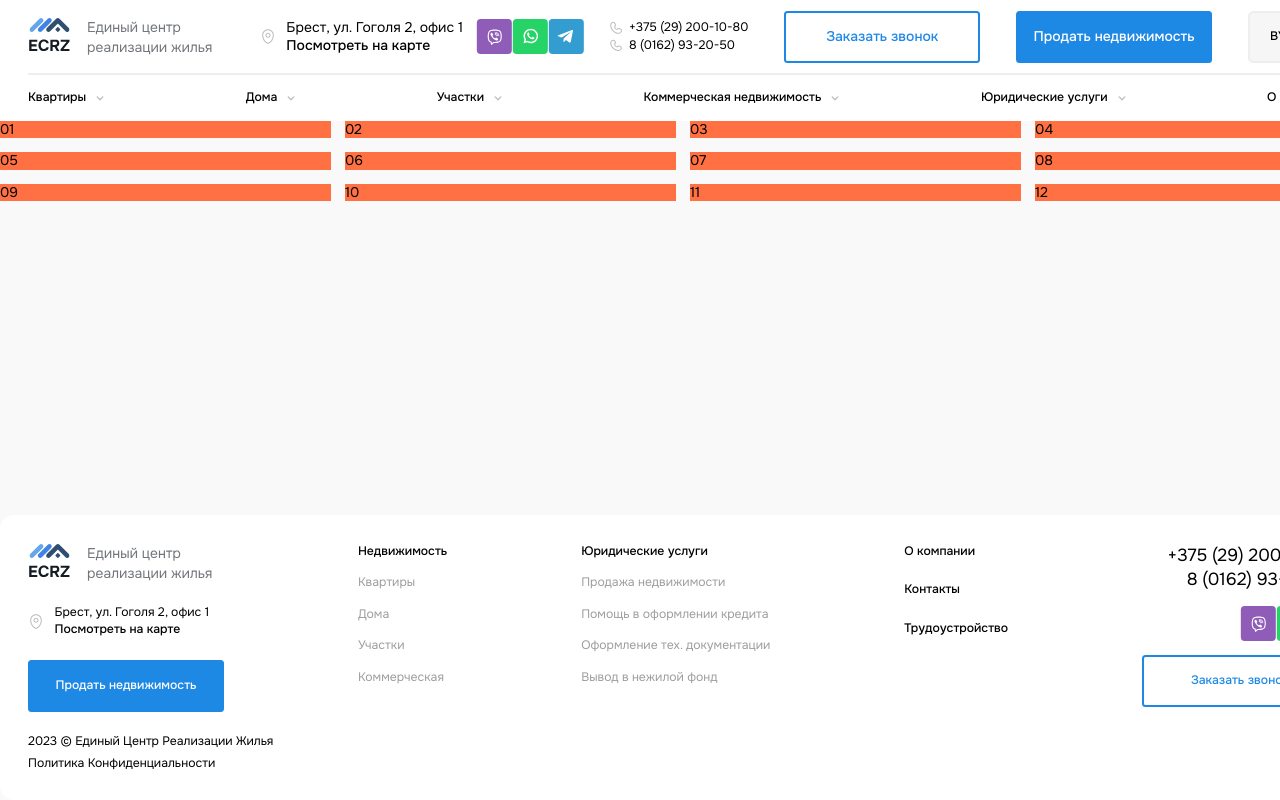
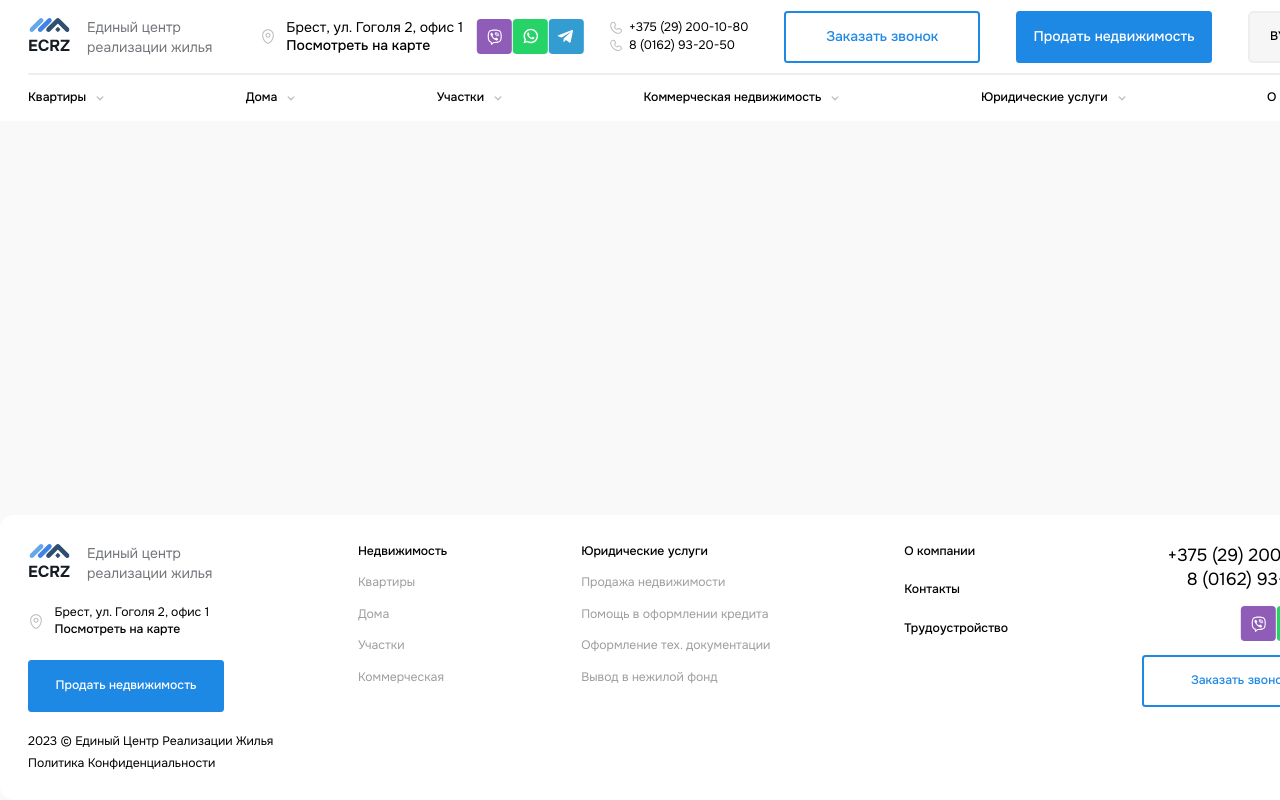
Before and after one commit to postfm/ecrz, a Next.js app: page / in a window 1280 px wide. Shown: the top 800 px of the page. Built offline with nearby package versions, Linux system fonts and the light colour scheme.

Commit message:
fix: Исправит расположение карточек

```diff
--- a/src/app/layout.tsx
+++ b/src/app/layout.tsx
@@ -25,7 +25,7 @@ export default function RootLayout({
         className='h-full text-sm'
       >
         <body className={`${onest.className} h-full`}>
-          <main className=' w-[1366px] mx-auto h-full flex flex-col'>
+          <main className=' w-[1366px] mx-auto h-full flex flex-col md:container lg:container'>
             <Header />
             {children}
             <Footer />
--- a/src/app/page.tsx
+++ b/src/app/page.tsx
@@ -2,20 +2,5 @@ import Footer from '@/components/footer/footer';
 import Header from '@/components/header/header';
 
 export default function Home() {
-  return (
-    <section className='grid grid-rows-3 grid-cols-4  gap-4 lg:grid-cols-2 md:flex  md:flex-col'>
-      <div className='bg-deep-orange-400'>01</div>
-      <div className='bg-deep-orange-400'>02</div>
-      <div className='bg-deep-orange-400'>03</div>
-      <div className='bg-deep-orange-400'>04</div>
-      <div className='bg-deep-orange-400'>05</div>
-      <div className='bg-deep-orange-400'>06</div>
-      <div className='bg-deep-orange-400'>07</div>
-      <div className='bg-deep-orange-400'>08</div>
-      <div className='bg-deep-orange-400'>09</div>
-      <div className='bg-deep-orange-400'>10</div>
-      <div className='bg-deep-orange-400'>11</div>
-      <div className='bg-deep-orange-400'>12</div>
-    </section>
-  );
+  return <section></section>;
 }
--- a/src/components/card-list/card-list.tsx
+++ b/src/components/card-list/card-list.tsx
@@ -39,7 +39,7 @@ export default function CardList({
 
   return (
     <>
-      <div className='grid grid-cols-4  lg:grid-cols-2 md:flex md:flex-col gap-4 justify-center'>
+      <div className='grid grid-cols-4  lg:grid-cols-2 md:flex md:flex-col md,lg:justify-center gap-4 place-items-center'>
         {data?.entities.map((item) => {
           return (
             <Card
--- a/src/components/card/card.tsx
+++ b/src/components/card/card.tsx
@@ -15,7 +15,7 @@ interface CardProps {
 
 export default function Card({ property, rentalType }: CardProps) {
   return (
-    <div className='group flex flex-col w-[308px] lg:w-1/2 h-full rounded-xl bg-white hover:shadow-3xl'>
+    <div className='group flex flex-col w-[308px] h-full rounded-xl bg-white hover:shadow-3xl'>
       <div className='w-full h-[214px]'>
         <Carousel
           loop={true}
--- a/src/components/filters/filters.tsx
+++ b/src/components/filters/filters.tsx
@@ -1,12 +1,7 @@
 'use client';
 
 import React from 'react';
-import {
-  isChoiceFilter,
-  isRangeFilter,
-  RentalType,
-  TypeSelectOptions,
-} from '@/types';
+import { isChoiceFilter, isRangeFilter, RentalType, TypeSelectOptions } from '@/types';
 import ChoiceFilterComponent from './choice-filter';
 import RangeFilterComponent from './range-filter';
 import { getFilterUnitByName } from '@/utils/getFilterUnitByName';
@@ -22,11 +17,7 @@ interface FiltersProps {
   setRentalType: (value: RentalType) => void;
 }
 
-export default function Filters({
-  type,
-  onFilterChange,
-  setRentalType,
-}: FiltersProps) {
+export default function Filters({ type, onFilterChange, setRentalType }: FiltersProps) {
   const { isPending, isError, data, error } = useQuery({
     queryKey: [type],
     queryFn: async () => (await getFilters(type)).data,
@@ -48,7 +39,7 @@ export default function Filters({
   }
 
   return (
-    <div className='flex flex-wrap mb-4 bg-white rounded'>
+    <div className='flex flex-wrap mb-4 bg-white rounded lg:hidden'>
       <SelectFilter
         options={TypeSelectOptions}
         initialOption={TypeSelectOptions[0]}
@@ -88,9 +79,7 @@ export default function Filters({
       })}
       <div className='flex justify-center grow items-center'>
         <AdditionalFilters />
-        <button className='w-24 h-14 bg-black text-white rounded'>
-          Показать
-        </button>
+        <button className='w-24 h-14 bg-black text-white rounded'>Показать</button>
       </div>
     </div>
   );
--- a/src/components/header/header.tsx
+++ b/src/components/header/header.tsx
@@ -13,7 +13,7 @@ import MenuButton from './menu-button';
 export default function Header() {
   return (
     <div className='pl-8 pr-8 bg-white'>
-      <header className='container flex justify-between pt-3 gap-3 border-b-2 pb-3 align-baseline items-center md:hidden'>
+      <header className='container flex justify-between pt-3 gap-3 border-b-2 pb-3 align-baseline items-center md:hidden lg:hidden'>
         <Logo />
         <Address />
         <Social />
@@ -22,7 +22,7 @@ export default function Header() {
         <Sale />
         <Currency />
       </header>
-      <header className='w-full md:flex md:text-lg justify-between pt-3 gap-3 border-b-2 pb-3 align-baseline items-center hidden'>
+      <header className='w-full md:flex md:text-lg lg:flex justify-between pt-3 gap-3 border-b-2 pb-3 align-baseline items-center hidden'>
         <Currency />
         <Logo />
         <CloseButton />
--- a/src/hooks/use-filters.ts
+++ b/src/hooks/use-filters.ts
@@ -36,6 +36,5 @@ function getItemAmountPerPage() {
   if (screenWidth <= 767) {
     itemPerPage = 4;
   }
-  console.log(screenWidth);
   return String(itemPerPage);
 }
```
